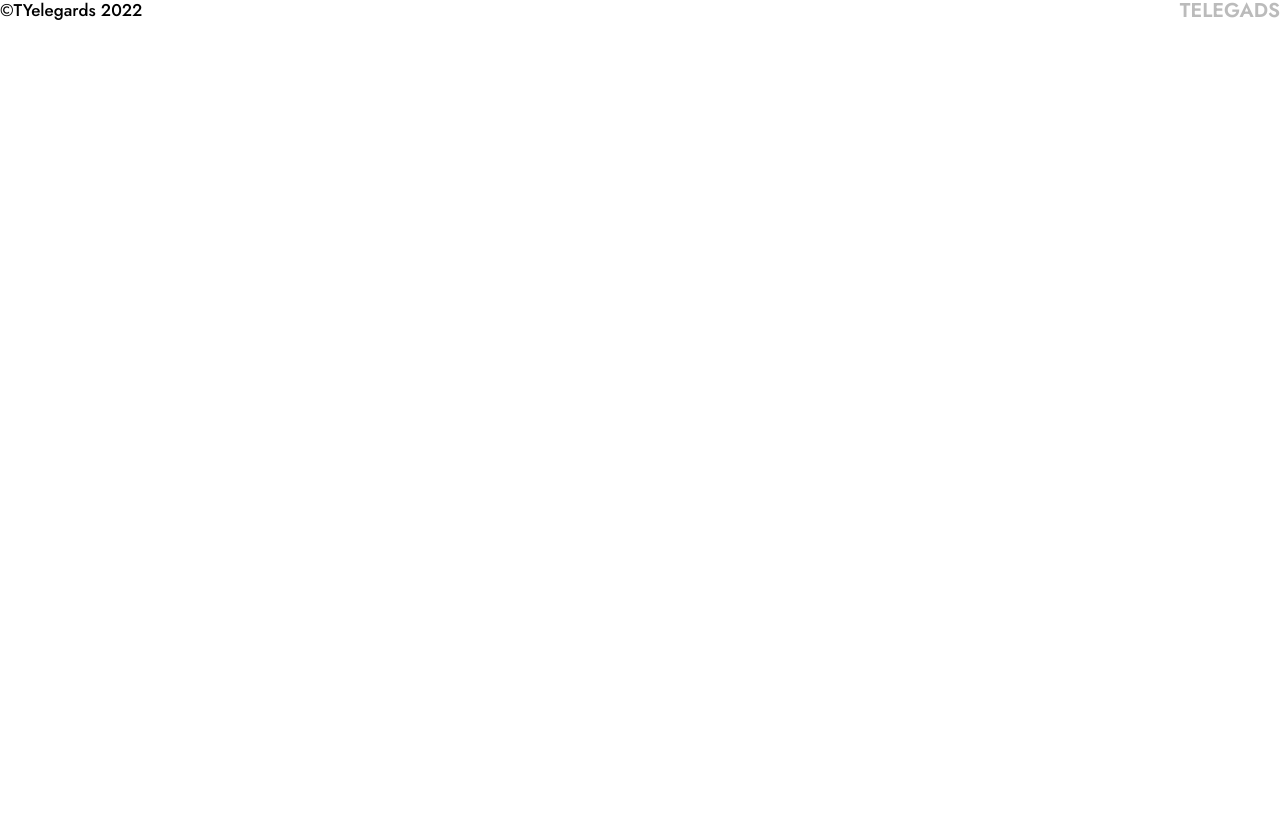
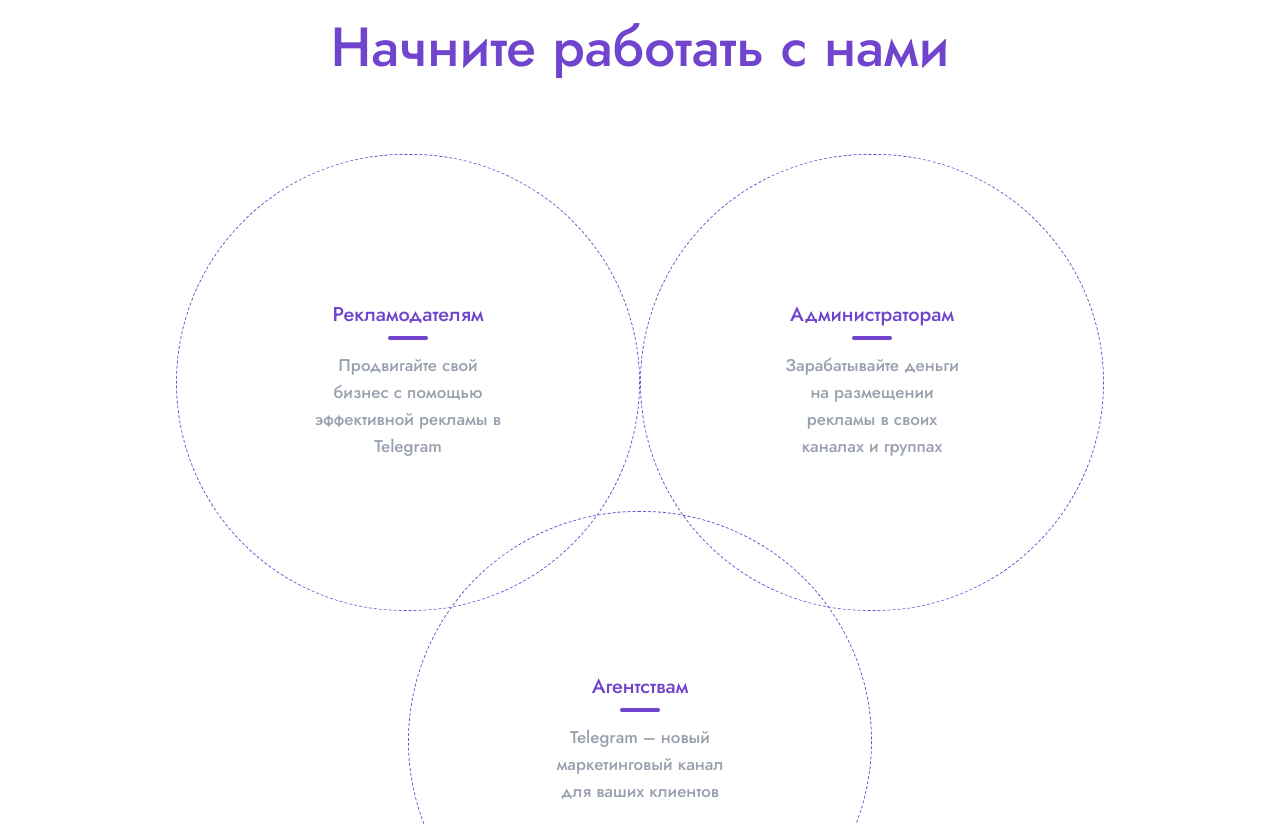
Before and after one commit to frontend-porfolio/landing-telegram, a React (Vite) app: page / in a window 1280 px wide. Shown: the part 2216-3040 px from the top of the page. Before the commit the page ends 2266 px from the top, so only its background shows below. Built offline with nearby package versions, Linux system fonts and the light colour scheme.

Commit message:
feat(src/components/templates/work): added components work

```diff
--- a/src/app/index.tsx
+++ b/src/app/index.tsx
@@ -3,6 +3,7 @@ import Footer from "@/components/templates/footer"
 
 import Header from "@/components/templates/header"
 import Trust from "@/components/templates/trust"
+import Work from "@/components/templates/work"
 
 export default function App() {
   return (
@@ -11,6 +12,7 @@ export default function App() {
       <main className="flex-1">
         <Header />
         <Trust />
+        <Work />
       </main>
       <Footer />
     </div>
--- /dev/null
+++ b/src/components/templates/work/index.tsx
@@ -0,0 +1,23 @@
+import { useTranslation } from "react-i18next"
+
+import type { Client } from "@/types/work"
+
+export default function Work() {
+    const { t } = useTranslation()
+
+    const clients = t("work.clients", { returnObjects: true }) as Client[]
+  return (
+    <section className="custom-container md:py-[50px] py-[30px] flex flex-col md:gap-20 gap-10">
+      <h3 className="text-[#7044CC] md:text-[55px] text-[30px] font-medium leading-[54px] text-center">{t('work.title')}</h3>
+      <div className="flex flex-wrap justify-center items-center">
+        {clients.map(({ id, client, info }: Client) => (
+            <div key={id} className={`${id === 3 ? 'md:-mt-25 -mt-8 md:py-[165px]' : 'md:mt-0 -mt-8'} md:w-[40%] w-full md:py-[150px] md:px-[40px] py-[80px] px-[30px] border-dashed border-[#7044CC] border rounded-full flex flex-col justify-center items-center gap-3`}>
+                <h5 className="text-[#7044CC] md:text-[20px] text-[18px] font-medium leading-[19px]">{client}</h5>
+                <hr className="h-1 bg-[#7044CC] w-[40px] border-none rounded-sm"/>
+                <p className="w-[50%] text-center text-gray-400 md:text-[17px] text-[15px] leading-[27px]">{info}</p>
+            </div>
+        ))}
+      </div>
+    </section>
+  )
+}
--- a/src/locales/ru.json
+++ b/src/locales/ru.json
@@ -49,5 +49,25 @@
             "btn": "регистрация",
             "thirdStepInfo": "Visa/MasterCard/МИР, Qiwi Банковский перевод"
         }
+    },
+    "work": {
+        "title": "Начните работать с нами",
+        "clients": [
+            {
+                "id": 1,
+                "client": "Рекламодателям",
+                "info": "Продвигайте свой бизнес с помощью эффективной рекламы в Telegram"
+            },
+            {
+                "id": 2,
+                "client": "Администраторам",
+                "info": "Зарабатывайте деньги на размещении рекламы в своих каналах и группах"
+            },
+            {
+                "id": 3,
+                "client": "Агентствам",
+                "info": "Telegram – новый маркетинговый канал для ваших клиентов"
+            }
+        ]
     }
 }
--- /dev/null
+++ b/src/types/work/index.ts
@@ -0,0 +1,5 @@
+export interface Client {
+    id: number
+    client: string
+    info: string
+}
```
